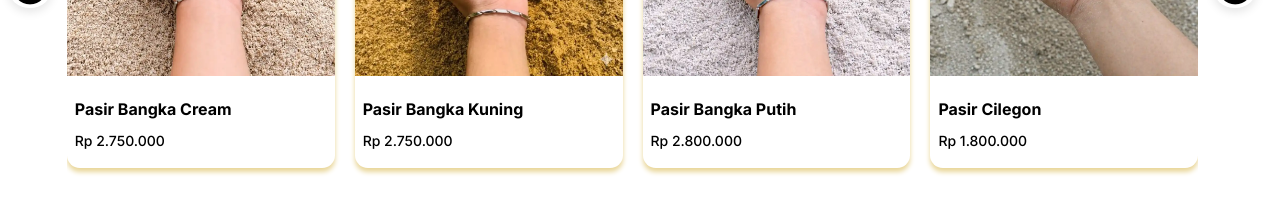
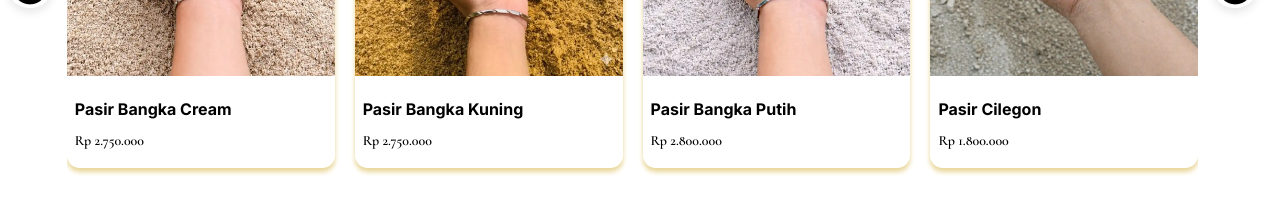
Before and after one commit to nusantarapasir/Nusantarapasir.github.io, a plain HTML site: page index.html in a window 1280 px wide. Shown: the part 2560-2782 px from the top of the page. Drawn offline with nearby package versions, Linux system fonts and the light colour scheme.

Commit message:
update konten tanggal tiga belas april dua ribu dua enam

```diff
--- a/style.css
+++ b/style.css
@@ -574,6 +574,7 @@ body.dark {
 }
 
 .cp-7 {
+  font-family: "Cormorant Garamond", serif;
   font-size: 14px;
   font-weight: 500;
 }
```
